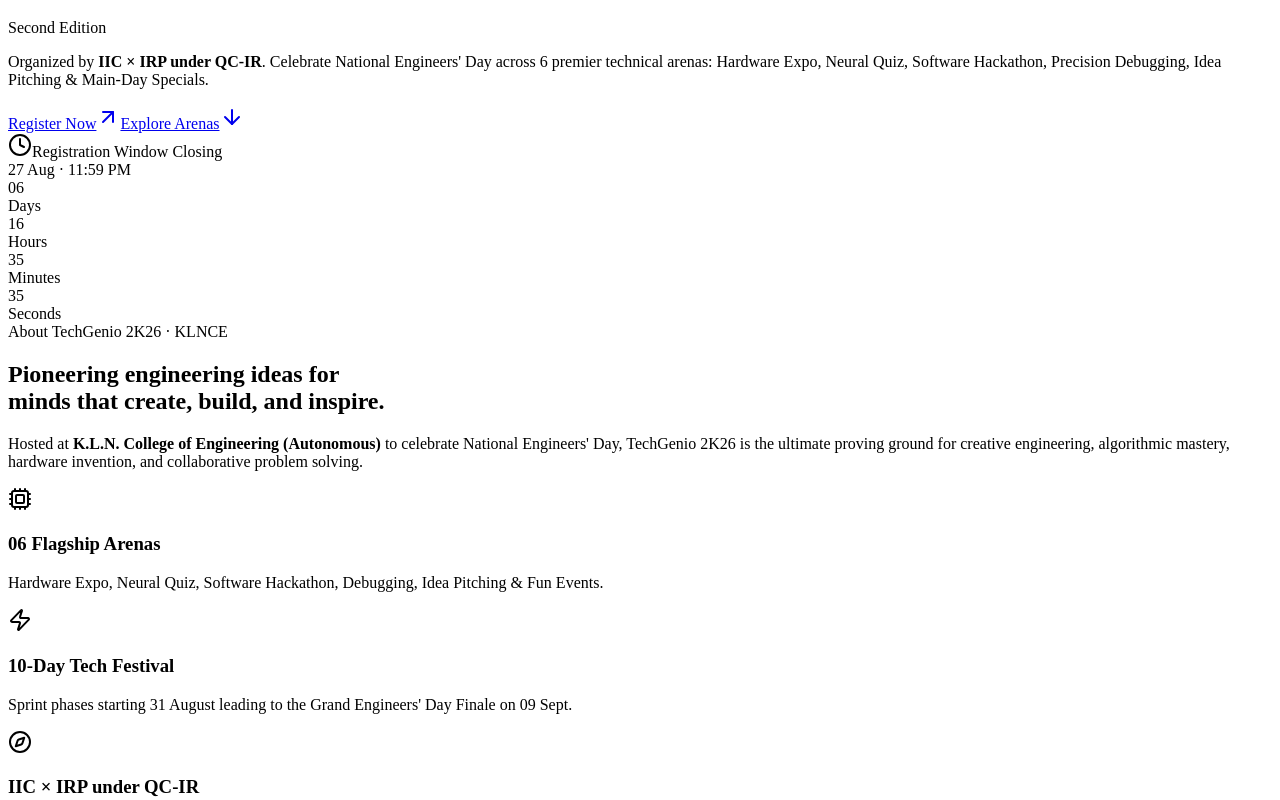
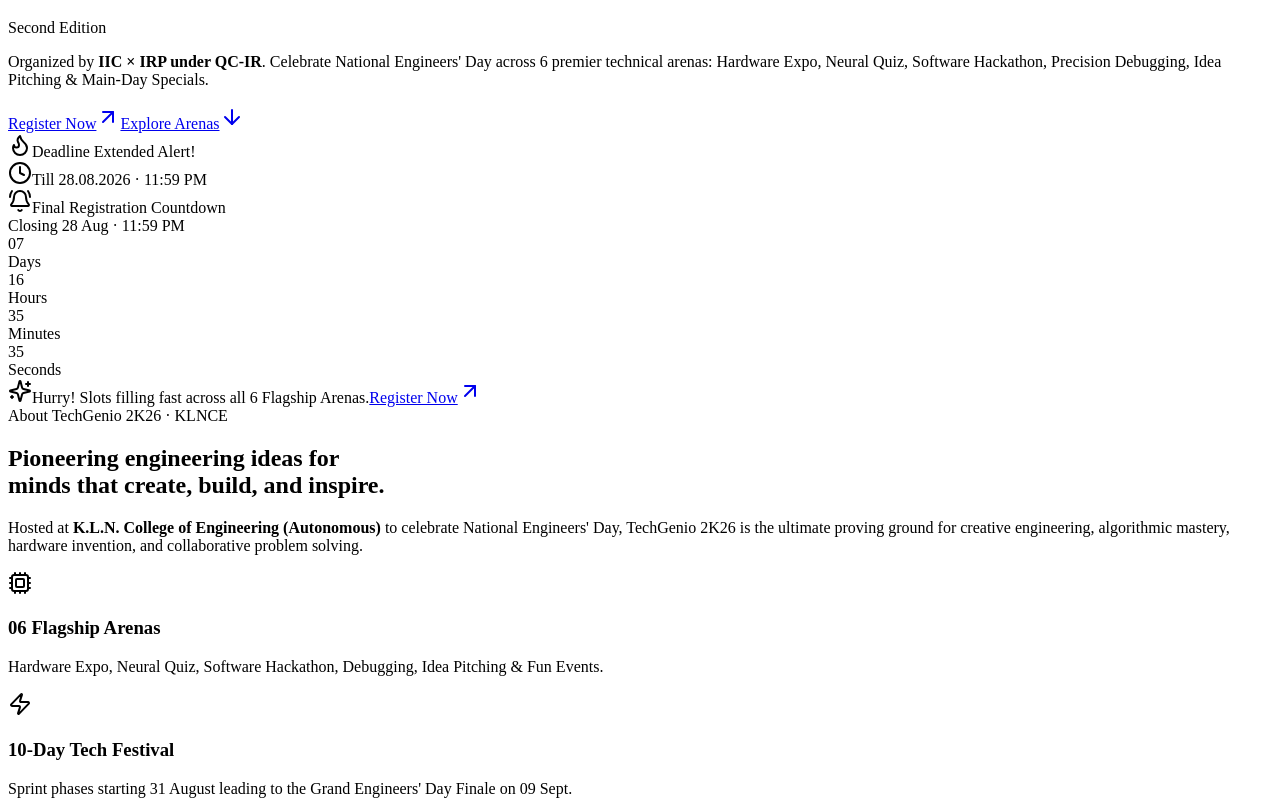
Before and after one commit to gow1n-d/techgenio2k26, a React (Vite) app: page / in a window 1280 px wide. Shown: the part 2320-3120 px from the top of the page. Built offline with nearby package versions, Linux system fonts and the light colour scheme; the HTML template or start-up script is replaced by a standard one.

Commit message:
Extend registration countdown deadline and add PitchUp presentation themes to event popup

```diff
--- a/src/App.jsx
+++ b/src/App.jsx
@@ -145,7 +145,7 @@ export default function App() {
               </a>
             </motion.div>
 
-            {/* Countdown Timer to 27th August 11:59 PM */}
+            {/* Countdown Timer to 28th August 11:59 PM */}
             <CountdownTimer />
           </div>
         </section>
--- a/src/components/CountdownTimer.jsx
+++ b/src/components/CountdownTimer.jsx
@@ -1,13 +1,15 @@
 import React, { useState, useEffect } from 'react';
 import { motion } from 'framer-motion';
-import { Clock, Flame } from 'lucide-react';
+import { Clock, Flame, AlertTriangle, ArrowUpRight, Sparkles, BellRing } from 'lucide-react';
+import { REGISTRATION_URL } from '../data/techgenioData';
 
 export default function CountdownTimer() {
-  // Target: 27th August 11:59:59 PM (uses current year, defaults to 2026)
+  // Target: Extended up to 28th August 2026, 11:59:59 PM (Tomorrow)
   const getTargetDate = () => {
     const currentYear = new Date().getFullYear();
-    // 27th August 23:59:59 local time
-    return new Date(currentYear, 7, 27, 23, 59, 59).getTime();
+    const year = currentYear > 2026 ? currentYear : 2026;
+    // 28th August 23:59:59 local time (Month 7 is August, 0-indexed)
+    return new Date(year, 7, 28, 23, 59, 59).getTime();
   };
 
   const [timeLeft, setTimeLeft] = useState({
@@ -72,43 +74,68 @@ export default function CountdownTimer() {
       transition={{ duration: 0.7, delay: 0.4 }}
       className="w-full max-w-xl mx-auto mt-8 sm:mt-10"
     >
-      <div className="liquid-glass rounded-3xl p-4 sm:p-5 sm:px-6 border border-emerald-500/30 bg-neutral-950/60 shadow-2xl backdrop-blur-xl relative overflow-hidden group hover:border-emerald-500/50 transition-all">
-        {/* Ambient Top Glow */}
-        <div className="absolute -top-10 left-1/2 -translate-x-1/2 w-48 h-20 bg-emerald-500/20 rounded-full blur-2xl pointer-events-none" />
+      <div className="liquid-glass rounded-3xl p-4 sm:p-5 sm:px-6 border border-amber-500/40 bg-neutral-950/70 shadow-[0_0_40px_rgba(245,158,11,0.12)] backdrop-blur-xl relative overflow-hidden group hover:border-amber-500/60 transition-all">
+        {/* Ambient Top Urgency Glow */}
+        <div className="absolute -top-12 left-1/2 -translate-x-1/2 w-64 h-24 bg-gradient-to-r from-amber-500/20 via-rose-500/20 to-amber-500/20 rounded-full blur-3xl pointer-events-none" />
 
-        {/* Top Header Row */}
-        <div className="flex items-center justify-between gap-2 mb-3.5 pb-2.5 border-b border-white/10 flex-wrap">
+        {/* 🚨 DEADLINE EXTENSION ALERT BANNER */}
+        <div className="flex items-center justify-between gap-2 px-3 sm:px-4 py-2 sm:py-2.5 rounded-2xl bg-gradient-to-r from-amber-500/15 via-rose-500/15 to-amber-500/15 border border-amber-500/30 text-amber-200 mb-3.5 shadow-inner">
+          <div className="flex items-center gap-2 min-w-0">
+            <span className="relative flex h-2.5 w-2.5 shrink-0">
+              <span className="animate-ping absolute inline-flex h-full w-full rounded-full bg-amber-400 opacity-75" />
+              <span className="relative inline-flex rounded-full h-2.5 w-2.5 bg-amber-500" />
+            </span>
+            <div className="flex items-center gap-1.5 truncate">
+              <Flame className="w-3.5 h-3.5 sm:w-4 sm:h-4 text-amber-400 shrink-0" />
+              <span className="text-[11px] sm:text-xs font-mono font-bold tracking-wide uppercase text-amber-300 truncate">
+                Deadline Extended Alert!
+              </span>
+            </div>
+          </div>
+
+          <div className="flex items-center gap-1 shrink-0">
+            <span className="text-[10px] sm:text-[11px] font-mono font-bold text-amber-200 bg-amber-500/20 border border-amber-400/40 px-2 sm:px-2.5 py-0.5 rounded-full flex items-center gap-1">
+              <Clock className="w-3 h-3 text-amber-300" />
+              <span>Till 28.08.2026 · 11:59 PM</span>
+            </span>
+          </div>
+        </div>
+
+        {/* Header Subtitle Row */}
+        <div className="flex items-center justify-between gap-2 mb-3 pb-2.5 border-b border-white/10 flex-wrap">
           <div className="flex items-center gap-2">
-            <span className="relative flex h-2 w-2">
-              <span className="animate-ping absolute inline-flex h-full w-full rounded-full bg-emerald-400 opacity-75" />
-              <span className="relative inline-flex rounded-full h-2 w-2 bg-emerald-500" />
-            </span>
             <span className="text-[11px] sm:text-xs font-mono uppercase tracking-widest text-emerald-400 font-bold flex items-center gap-1.5">
-              <Clock className="w-3.5 h-3.5" />
-              Registration Window Closing
+              <BellRing className="w-3.5 h-3.5 animate-pulse text-emerald-400" />
+              Final Registration Countdown
             </span>
           </div>
 
-          <span className="text-[10px] sm:text-[11px] font-mono text-white/50 bg-white/5 border border-white/10 px-2.5 py-0.5 rounded-full">
-            27 Aug · 11:59 PM
+          <span className="text-[10px] sm:text-[11px] font-mono text-white/60 bg-white/5 border border-white/10 px-2.5 py-0.5 rounded-full">
+            Closing 28 Aug · 11:59 PM
           </span>
         </div>
 
         {/* Countdown Digits Matrix */}
         {timeLeft.isExpired ? (
-          <div className="py-4 text-center">
-            <p className="text-rose-400 font-mono text-sm uppercase tracking-wider font-semibold">
+          <div className="py-5 text-center bg-rose-500/10 rounded-2xl border border-rose-500/30">
+            <p className="text-rose-300 font-mono text-sm sm:text-base uppercase tracking-wider font-bold flex items-center justify-center gap-2">
+              <AlertTriangle className="w-4 h-4 text-rose-400" />
               Registration Window Closed
+            </p>
+            <p className="text-white/60 text-xs mt-1">
+              Please contact student coordinators for spot registration queries.
             </p>
           </div>
         ) : (
+          <>
             <div className="grid grid-cols-4 gap-2 sm:gap-3">
-            {timeUnits.map((unit, index) => (
+              {timeUnits.map((unit) => (
                 <div
                   key={unit.label}
-                className="flex flex-col items-center justify-center p-2.5 sm:p-3 rounded-2xl bg-white/[0.03] border border-white/10 group-hover:border-emerald-500/20 transition-colors"
+                  className="flex flex-col items-center justify-center p-2.5 sm:p-3 rounded-2xl bg-white/[0.04] border border-white/10 group-hover:border-amber-500/30 transition-colors relative overflow-hidden"
                 >
-                <div className="text-2xl sm:text-3xl md:text-4xl font-mono font-bold text-white tracking-tight leading-none mb-1">
+                  {/* Subtle Digit Glow */}
+                  <div className="text-2xl sm:text-3xl md:text-4xl font-mono font-bold text-white tracking-tight leading-none mb-1 font-variant-numeric tabular-nums">
                     {formatNumber(unit.value)}
                   </div>
                   <span className="text-[10px] sm:text-xs font-mono uppercase tracking-wider text-white/50">
@@ -117,6 +144,25 @@ export default function CountdownTimer() {
                 </div>
               ))}
             </div>
+
+            {/* Quick Urgency CTA Footer */}
+            <div className="mt-3.5 pt-3 border-t border-white/10 flex flex-col sm:flex-row items-center justify-between gap-2">
+              <span className="text-[11px] sm:text-xs text-white/70 flex items-center gap-1.5 text-center sm:text-left">
+                <Sparkles className="w-3.5 h-3.5 text-amber-400 shrink-0" />
+                <span>Hurry! Slots filling fast across all 6 Flagship Arenas.</span>
+              </span>
+
+              <a
+                href={REGISTRATION_URL}
+                target="_blank"
+                rel="noopener noreferrer"
+                className="w-full sm:w-auto px-4 py-1.5 rounded-full bg-gradient-to-r from-amber-400 via-amber-300 to-emerald-400 text-black font-semibold text-xs hover:brightness-110 active:scale-95 transition-all shadow-md flex items-center justify-center gap-1 shrink-0"
+              >
+                <span>Register Now</span>
+                <ArrowUpRight className="w-3.5 h-3.5 stroke-[2.5]" />
+              </a>
+            </div>
+          </>
         )}
       </div>
     </motion.div>
--- a/src/data/techgenioData.js
+++ b/src/data/techgenioData.js
@@ -7,6 +7,7 @@
 import neuroPulseBrochure from '../assets/brochures/neuro-pulse-brochure.jpeg';
 import funEventsBrochure from '../assets/brochures/fun-events-brochure.jpeg';
 import pitchupBrochure from '../assets/brochures/pitchup-brochure.jpeg';
+import pitchupThemes from '../assets/brochures/pitchup-themes.jpeg';
 import bugVerseBrochure from '../assets/brochures/bug-verse-brochure.jpeg';
 import codeForgeBrochure from '../assets/brochures/code-forge-brochure.jpeg';
 import techxpoBrochure from '../assets/brochures/techxpo-brochure.jpeg';
@@ -172,6 +173,7 @@ export const eventShowcase = [
     motif: "Lightbulb · Presentation screen · Startup pitch",
     stage: "02 SEP · FULL DAY SPRINT",
     brochure: pitchupBrochure,
+    themesImage: pitchupThemes,
     image: "/pitchup.png",
     badgeColor: "bg-emerald-400/10 text-emerald-300 border-emerald-400/30",
     accentColor: "text-emerald-400"
```
Also changed, not shown: src/components/ServicesSection.jsx (+66 -9 lines), public/pitchup-themes.jpeg (added), src/assets/brochures/pitchup-themes.jpeg (added). Lines whose indentation alone changed are shown as unchanged.
